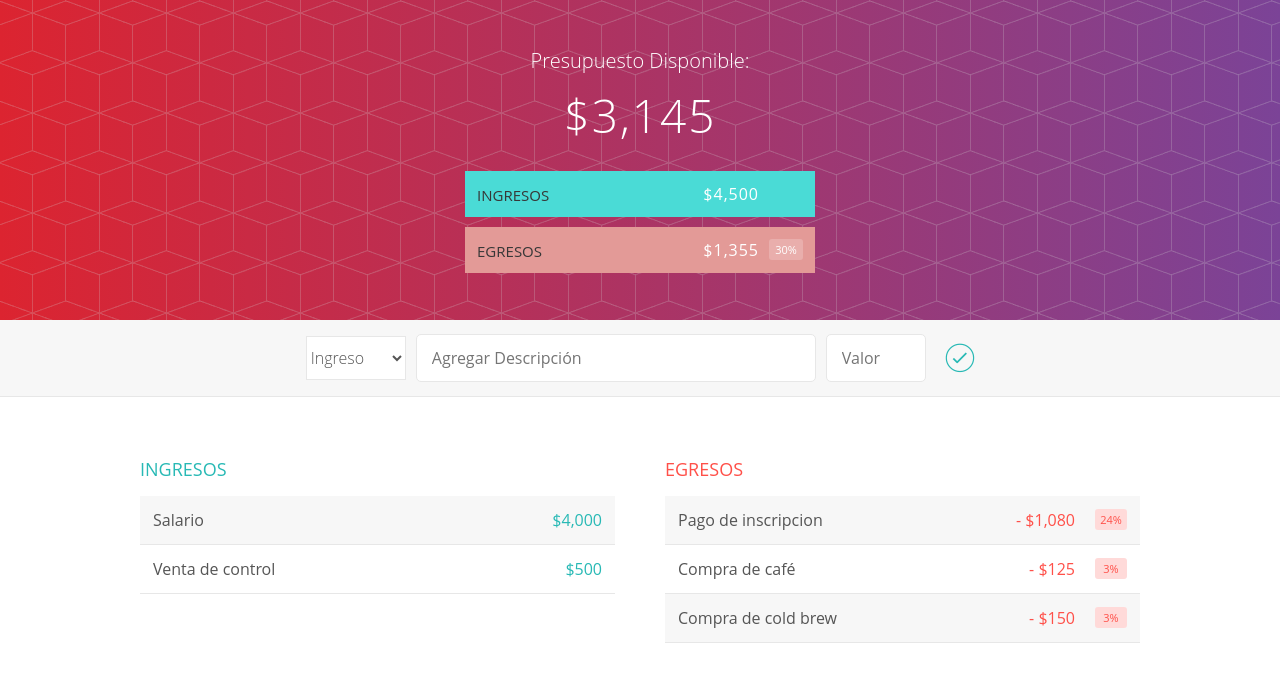
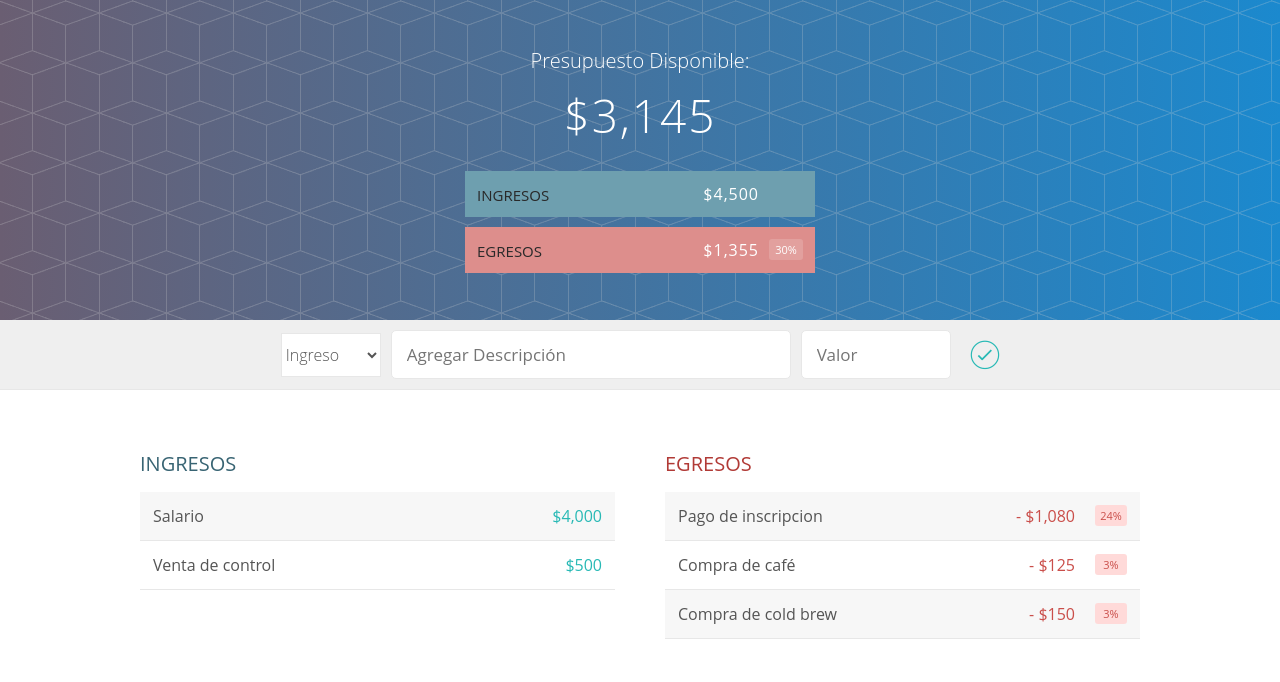
Before and after one commit to Luihxd/Contabilidad, an Angular app: page / in a window 1280 px wide. Shown: the top 682 px of the page. Built offline with nearby package versions, Linux system fonts and the light colour scheme.

Commit message:
Documentacion de formulario y cambios de css del  styles.css

```diff
--- a/src/app/formulario/formulario.component.html
+++ b/src/app/formulario/formulario.component.html
@@ -2,31 +2,25 @@
   <div class="agregar">
     <div class="agregar_contenedor">
 
-          <select [ngClass]="{redfocus:tipo ==='egresoOperacion'}"
-              (change)="tipoDeOperacion($event)" class="agregar_tipo">
+      <select [ngClass]="{redfocus:tipo ==='egresoOperacion'}" (change)="tipoDeOperacion($event)" class="agregar_tipo">
         <option value="ingresoOperacion" selected>Ingreso</option>
         <option value="egresoOperacion">Egreso</option>
       </select>
-           <!--El type="submit" hace que reconozca el enter
-              cuando se capturen los datos-->
-          <input [ngClass]="{redfocus:tipo ==='egresoOperacion'}"
-          type="text" class="agregar_descripcion"
-          name="descripcionInput"
-          [(ngModel)] = "descripcionInput"
-          placeholder="Agregar Descripción"
-          required>
+      <!--ngModel permite el two-way binding para que guarde el
+          contenido del input como valor de la variable
+          required hace que no se pueda hacer subdmit si este input
+          está vacío-->
+      <input [ngClass]="{redfocus:tipo ==='egresoOperacion'}" type="text" class="agregar_descripcion"
+        name="descripcionInput" [(ngModel)]="descripcionInput" placeholder="Agregar Descripción" required>
 
-          <input [ngClass]="{redfocus:tipo ==='egresoOperacion'}"
-          type="number" class="agregar_valor"
-          name="valorInput"
-          [(ngModel)] = "valorInput"
-          placeholder="Valor"
-          required>
+      <!--ngModel permite el two-way binding para que guarde el
+          contenido del input como valor de la variable-->
+      <input [ngClass]="{redfocus:tipo ==='egresoOperacion'}" type="number" class="agregar_valor" name="valorInput"
+        [(ngModel)]="valorInput" placeholder="Valor" required>
       <!--El type="submit" hace que reconozca el enter
               cuando se capturen los datos-->
       <button type="submit" class="agregar_btn">
-            <i [ngClass]="{red:tipo ==='egresoOperacion'}"
-            class="ion-ios-checkmark-outline">
+        <i [ngClass]="{red:tipo ==='egresoOperacion'}" class="ion-ios-checkmark-outline">
         </i>
       </button>
     </div>
--- a/src/styles.css
+++ b/src/styles.css
@@ -32,9 +32,9 @@ body {
     padding-top: 150px;
     padding-bottom: 100px;
     color: #fff;
-    background: url(assets/bg-pattern.png), #7b4397;
-    background: url(assets/bg-pattern.png), -webkit-gradient(linear, right top, left top, from(#7b4397), to(#dc2430));
-    background: url(assets/bg-pattern.png), linear-gradient(to left, #7b4397, #dc2430)
+    background: url(assets/bg-pattern.png), #1b89ce;
+    /*background: url(assets/bg-pattern.png), -webkit-gradient(linear, right top, left top, from(#1b89ce), to(#6a5e72));*/
+    background: url(assets/bg-pattern.png), linear-gradient(to left, #1b89ce, #6a5e72)
 }
 
 .presupuesto {
@@ -69,18 +69,18 @@ body {
 
 .presupuesto_ingreso {
     margin-bottom: 10px;
-    background-color: #4adbd6;
+    background-color: #6e9faf;
 }
 
 .presupuesto_egreso {
-    background-color: #e39a97;
+    background-color: #dd8e8c;
 }
 
 .presupuesto_ingreso--texto,
 .presupuesto_egreso--text {
     float: left;
     font-size: 15px;
-    color: #373737;
+    color: #292929;
     margin-top: 2px;
 }
 
@@ -100,16 +100,16 @@ body {
 }
 
 .presupuesto_egreso--porcentaje {
-    background-color: rgba(255, 255, 255, 0.2);
+    background-color: rgba(255, 255, 255, 0.156);
     text-align: center;
     border-radius: 3px;
 }
 
 
 .agregar {
-    padding: 14px;
+    padding: 10px;
     border-bottom: 1px solid #e7e7e7;
-    background-color: #f7f7f7;
+    background-color: #efefef;
 }
 
 .agregar_contenedor {
@@ -136,7 +136,7 @@ body {
     background-color: #fff;
     color: inherit;
     font-family: inherit;
-    font-size: 16px;
+    font-size: 17px;
     padding: 12px 15px;
     margin-right: 10px;
     border-radius: 5px;
@@ -144,7 +144,7 @@ body {
 }
 
 .agregar_descripcion { width: 400px;}
-.agregar_valor { width: 100px;}
+.agregar_valor { width: 150px;}
 
 .agregar_btn {
     font-size: 35px;
@@ -187,13 +187,13 @@ body {
 
 h2 {
     text-transform: uppercase;
-    font-size: 18px;
+    font-size: 20px;
     font-weight: 400;
     margin-bottom: 15px;
 }
 
-.ingreso_titulo { color: #28B9B5; }
-.egreso_titulo { color: #FF5049; }
+.ingreso_titulo { color: #386473; }
+.egreso_titulo { color: #b13a36; }
 
 .elemento {
     padding: 13px;
@@ -232,7 +232,7 @@ h2 {
 .egreso .elemento_valor,
 .egreso .elemento_porcentaje,
 .egreso .elemento_eliminar--btn {
-    color: #FF5049;
+    color: #ca4e4a;
 }
 
 
```
Also changed, not shown: src/app/formulario/formulario.component.ts (+12 -2 lines). Lines whose indentation alone changed are shown as unchanged.
